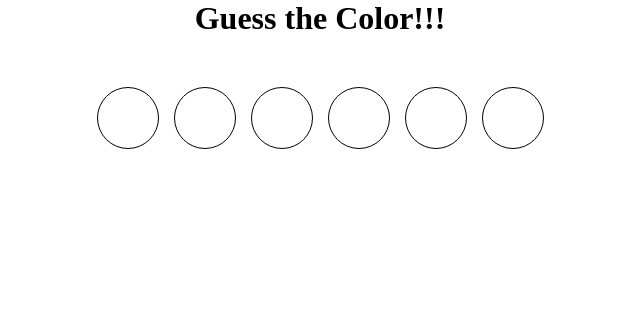
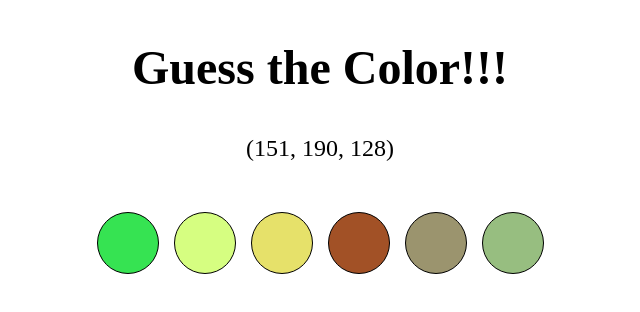
Before and after one commit to leocaridade/color-guess, a website: page index.html in a window 1280 px wide. Shown: the whole page, without its empty margins (320-960 px from the left). Drawn offline with Linux system fonts and the light colour scheme.

Commit message:
Resolve os requisitos 2 e 4

```diff
--- a/script.js
+++ b/script.js
@@ -0,0 +1,27 @@
+const colorCircles = Object.values(document.getElementsByClassName('ball'));
+const paragraph = document.getElementById('rgb-color');
+
+const createRGB = () => {
+  const r = Math.floor(Math.random() * 255);
+  const g = Math.floor(Math.random() * 255);
+  const b = Math.floor(Math.random() * 255);
+
+  return `rgb(${r}, ${g}, ${b})`;
+};
+
+const paintCircles = () => colorCircles
+  .forEach((circle) => {
+    const circleColor = circle;
+    circleColor.style.backgroundColor = createRGB();
+  });
+
+const createParagrah = () => {
+  const arrayOfRGB = colorCircles.map((circle) => circle.style.backgroundColor);
+  paragraph.innerHTML = arrayOfRGB[Math.floor(Math.random() * arrayOfRGB.length)].substr(3);
+  console.log(arrayOfRGB);
+};
+
+window.onload = () => {
+  paintCircles();
+  createParagrah();
+};
--- a/style.css
+++ b/style.css
@@ -5,6 +5,13 @@
 
 h1 {
   text-align: center;
+  margin: 40px;
+  font-size: 3em;
+}
+
+p {
+  text-align: center;
+  font-size: 1.5em;
 }
 
 section {
```
